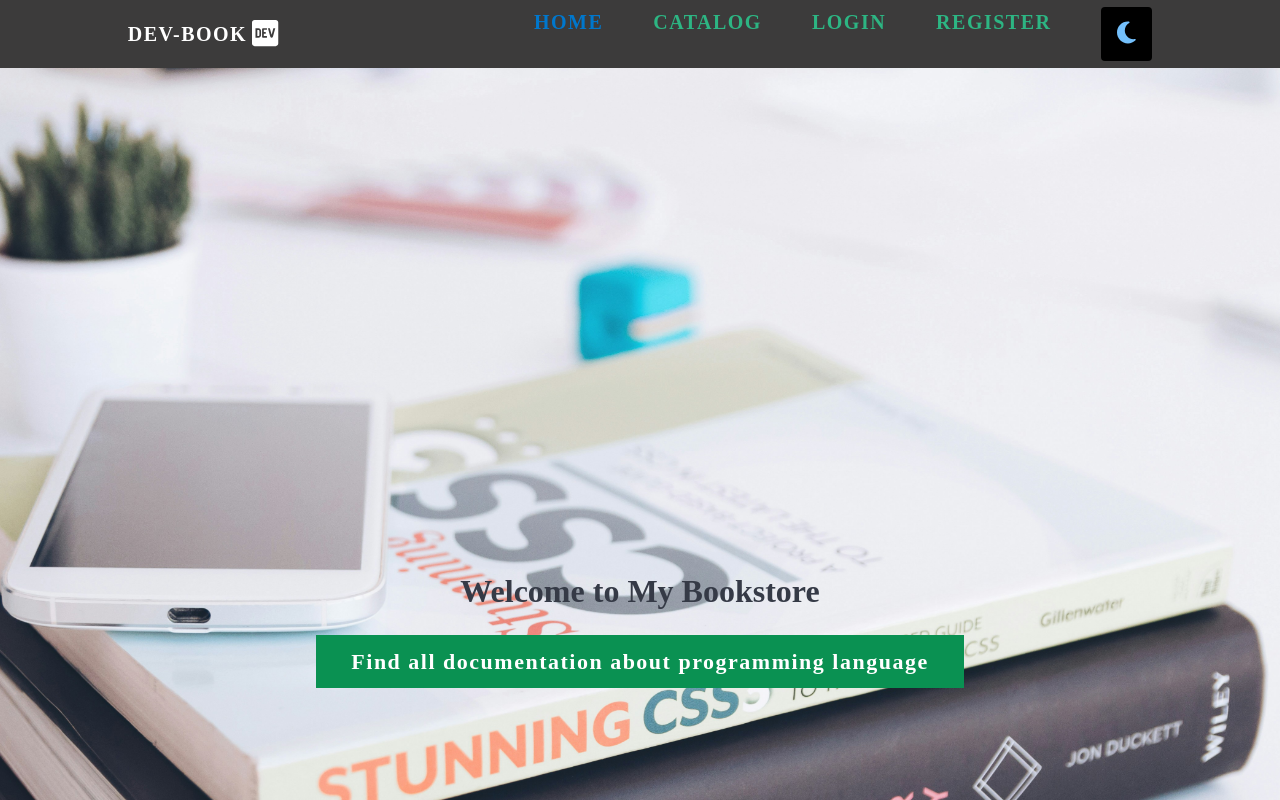
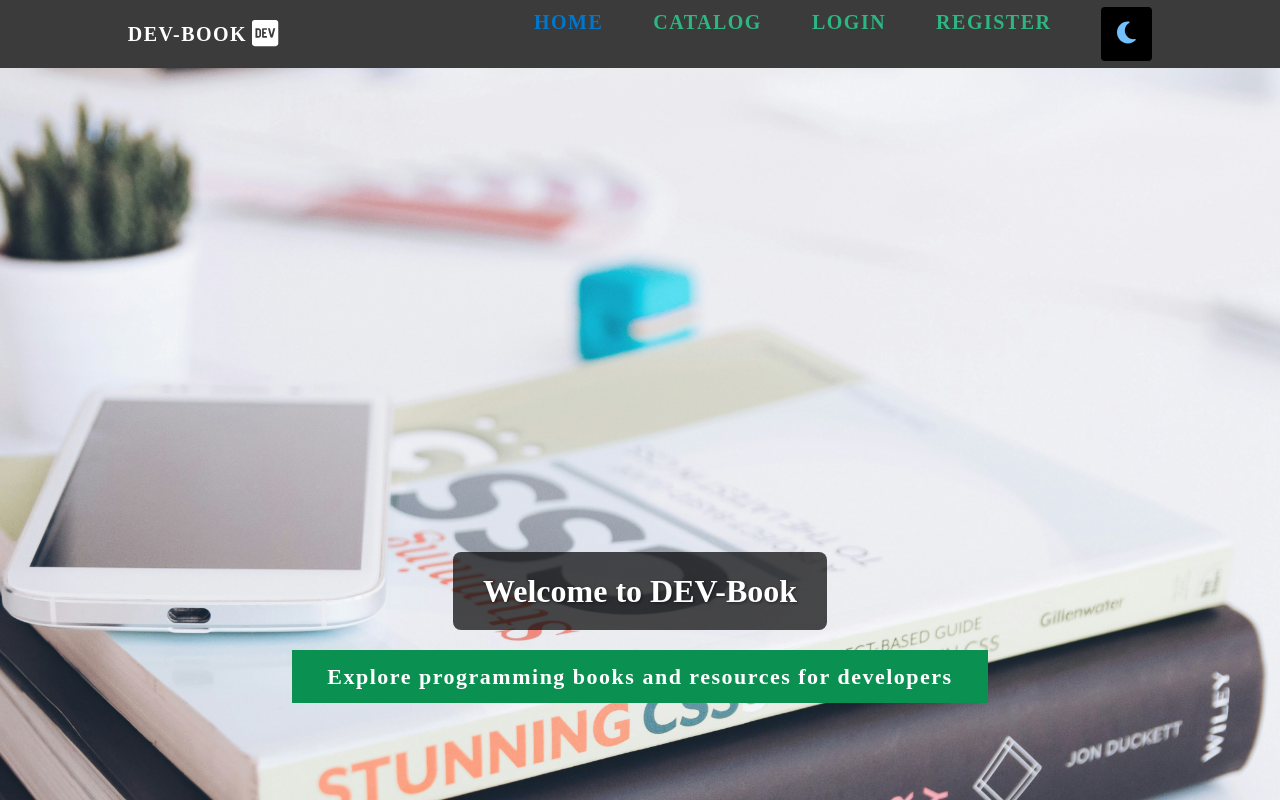
Before and after one commit to lyklecharova/DEV-Book, a React (Vite) app in the folder dev-book/client/: page / in a window 1280 px wide. Shown: the top 800 px of the page. Built offline with nearby package versions, Linux system fonts and the light colour scheme.

Commit message:
style: improve home page title and readability

```diff
--- a/dev-book/client/src/components/Home/Home.jsx
+++ b/dev-book/client/src/components/Home/Home.jsx
@@ -4,9 +4,9 @@ import style from './Home.module.css';
 export const Home = () => {
     return (
         <div className={style['home-page']}>
-            <h1 className={style['home-title']}>Welcome to My Bookstore</h1>
+            <h1 className={style['home-title']}>Welcome to DEV-Book</h1>
             <Link className={style['books-link']} to="/catalog">
-            Find all documentation about programming language
+                Explore programming books and resources for developers
             </Link>
         </div>
     );
--- a/dev-book/client/src/components/Home/Home.module.css
+++ b/dev-book/client/src/components/Home/Home.module.css
@@ -15,7 +15,11 @@
 }
 
 .home-title {
-    color: #353a46;
+   color: #ffffff;
+    background-color: rgba(0, 0, 0, 0.7);
+    padding: 15px 30px;
+    border-radius: 8px;
+    text-shadow: 1px 1px 3px rgba(0, 0, 0, 0.5);
 }
 
 .books-link {
```
